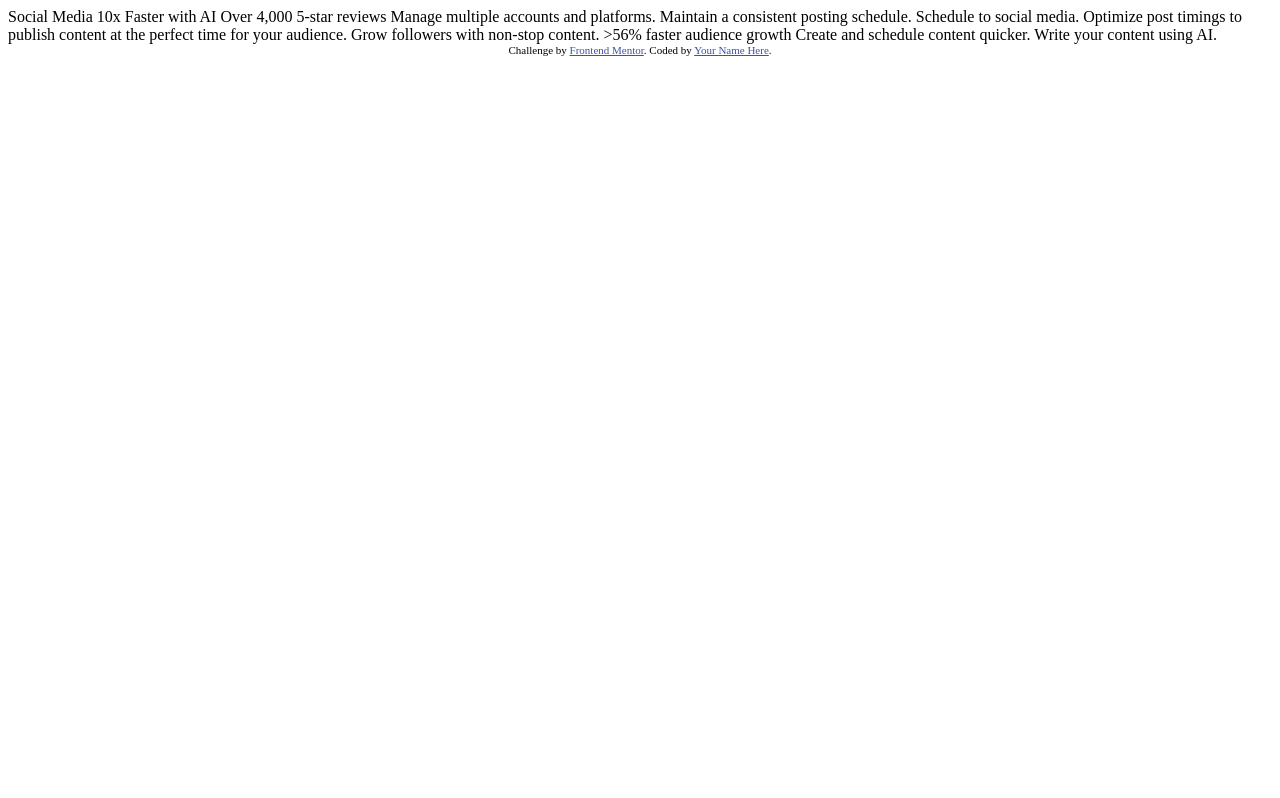
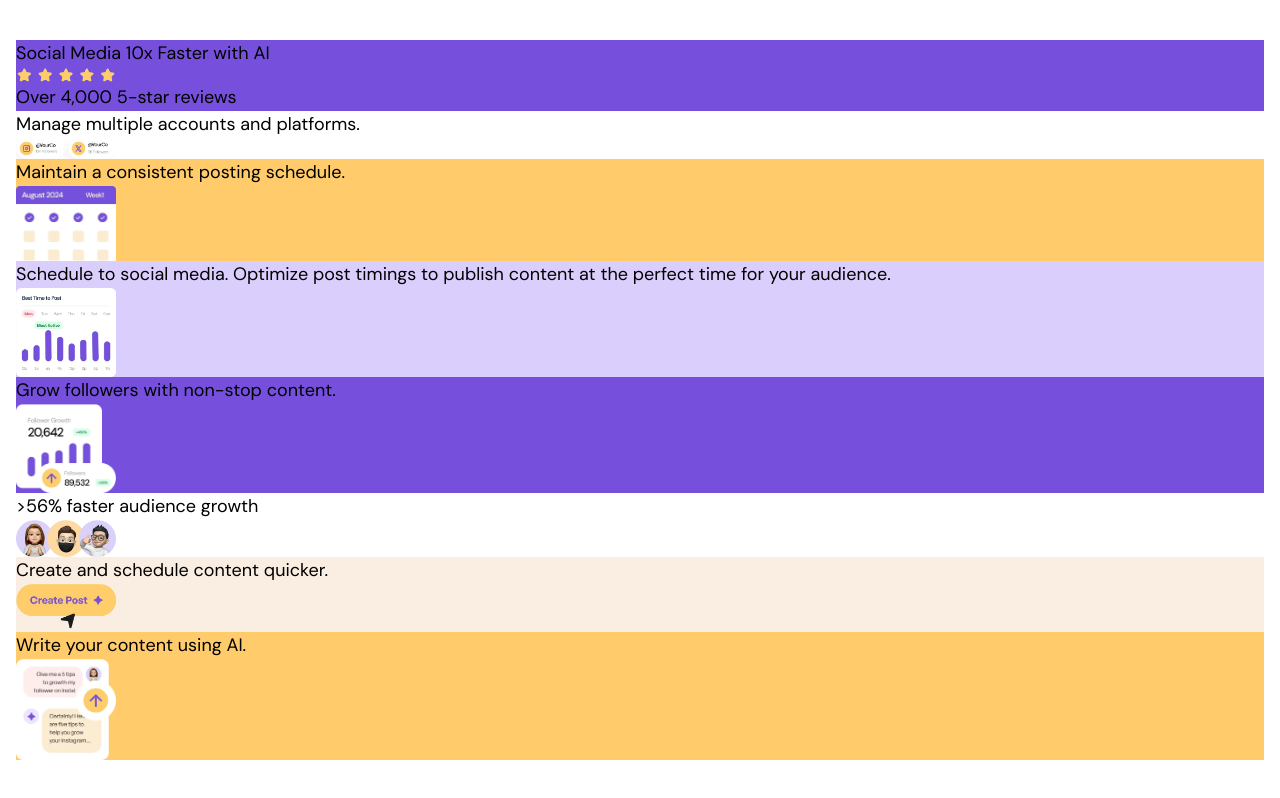
Before and after one commit to alberthgrande/bento-grid-main, a plain HTML site: page index.html in a window 1280 px wide. Drawn offline with Linux system fonts and the light colour scheme.

Commit message:
Initial update

```diff
--- /dev/null
+++ b/css/reset.css
@@ -0,0 +1,63 @@
+/*
+  1. Use a more-intuitive box-sizing model.
+*/
+*,
+*::before,
+*::after {
+  box-sizing: border-box;
+}
+/*
+  2. Remove default margin
+*/
+* {
+  margin: 0;
+  padding: 0;
+}
+/*
+  3. Allow percentage-based heights in the application
+*/
+html,
+body {
+  height: 100%;
+}
+/*
+  Typographic tweaks!
+  4. Add accessible line-height
+  5. Improve text rendering
+*/
+body {
+  line-height: 1.5;
+  -webkit-font-smoothing: antialiased;
+}
+/*
+  6. Improve media defaults
+*/
+img,
+picture,
+video,
+canvas,
+svg {
+  display: block;
+  max-width: 100%;
+}
+/*
+  7. Remove built-in form typography styles
+*/
+input,
+button,
+textarea,
+select {
+  font: inherit;
+}
+/*
+  8. Avoid text overflows
+*/
+p,
+h1,
+h2,
+h3,
+h4,
+h5,
+h6 {
+  overflow-wrap: break-word;
+}
--- /dev/null
+++ b/css/style.css
@@ -0,0 +1,77 @@
+@import url(reset.css);
+:root {
+  /* colors */
+
+  --color-Purple-100: hsl(254, 88%, 90%);
+  --color-Purple-500: hsl(256, 67%, 59%);
+
+  --color-Yellow-100: hsl(31, 66%, 93%);
+  --color-Yellow-500: hsl(39, 100%, 71%);
+
+  --color-White: hsl(0, 0%, 100%);
+  --color-Black: hsl(0, 0%, 7%);
+}
+@font-face {
+  font-family: "DM Sans";
+  src: url("../assets/fonts/DMSans-VariableFont_opsz,wght.ttf")
+    format("truetype");
+  font-weight: normal;
+  font-style: normal;
+}
+
+@font-face {
+  font-family: "DM Sans";
+  src: url("../assets/fonts/DMSans-Italic-VariableFont_opsz,wght.ttf")
+    format("truetype");
+  font-weight: normal;
+  font-style: italic;
+}
+
+body {
+  /* background-color: var(--clr-neutral-Light-grayish-blue);
+  font-size: var(--fs-body-copy);
+  font-family: var(--font-family); */
+  font-family: "DM Sans", sans-serif;
+  font-style: normal;
+}
+.grid-container {
+  display: flex;
+  flex-direction: column;
+  justify-content: center;
+  align-items: center;
+  margin: 0 1rem;
+  font-size: 1.125rem;
+
+  min-height: 100vh;
+}
+img {
+  height: auto;
+  width: 100px;
+}
+section {
+  width: 100%;
+}
+.grid-container_item1 {
+  background: var(--color-Purple-500);
+}
+.grid-container_item2 {
+  background: var(--color-White);
+}
+.grid-container_item3 {
+  background: var(--color-Yellow-500);
+}
+.grid-container_item4 {
+  background: var(--color-Purple-100);
+}
+.grid-container_item5 {
+  background: var(--color-Purple-500);
+}
+.grid-container_item6 {
+  background: var(--color-White);
+}
+.grid-container_item7 {
+  background: var(--color-Yellow-100);
+}
+.grid-container_item8 {
+  background: var(--color-Yellow-500);
+}
--- a/index.html
+++ b/index.html
@@ -1,42 +1,79 @@
 <!DOCTYPE html>
 <html lang="en">
-<head>
-  <meta charset="UTF-8">
-  <meta name="viewport" content="width=device-width, initial-scale=1.0"> <!-- displays site properly based on user's device -->
+  <head>
+    <meta charset="UTF-8" />
+    <meta name="viewport" content="width=device-width, initial-scale=1.0" />
+    <!-- displays site properly based on user's device -->
 
-  <link rel="icon" type="image/png" sizes="32x32" href="./assets/images/favicon-32x32.png">
+    <link
+      rel="icon"
+      type="image/png"
+      sizes="32x32"
+      href="./assets/images/favicon-32x32.png"
+    />
 
-  <title>Frontend Mentor | Bento grid</title>
+    <!-- css -->
+    <link rel="stylesheet" href="./css/style.css" />
+    <title>Frontend Mentor | Bento grid</title>
+  </head>
+  <body>
+    <main class="grid-container">
+      <section class="grid-container_item1">
+        <p>Social Media <span>10x</span> Faster with AI</p>
+        <img src="./assets/images/illustration-five-stars.webp" alt="" />
+        <p>Over 4,000 5-star reviews</p>
+      </section>
 
-  <!-- Feel free to remove these styles or customise in your own stylesheet 👍 -->
-  <style>
-    .attribution { font-size: 11px; text-align: center; }
-    .attribution a { color: hsl(228, 45%, 44%); }
-  </style>
-</head>
-<body>
+      <section class="grid-container_item2">
+        <p>Manage multiple accounts and platforms.</p>
+        <img
+          src="./assets/images/illustration-multiple-platforms.webp"
+          alt=""
+        />
+      </section>
 
-  Social Media 10x Faster with AI
-  Over 4,000 5-star reviews
+      <section class="grid-container_item3">
+        <p>Maintain a consistent posting schedule.</p>
+        <img
+          src="./assets/images/illustration-consistent-schedule.webp"
+          alt=""
+        />
+      </section>
 
-  Manage multiple accounts and platforms.
+      <section class="grid-container_item4">
+        <p>
+          Schedule to social media. Optimize post timings to publish content at
+          the perfect time for your audience.
+        </p>
+        <img src="./assets/images/illustration-schedule-posts.webp" alt="" />
+      </section>
 
-  Maintain a consistent posting schedule.
+      <section class="grid-container_item5">
+        <p>Grow followers with non-stop content.</p>
+        <img src="./assets/images/illustration-grow-followers.webp" alt="" />
+      </section>
 
-  Schedule to social media.
-  Optimize post timings to publish content at the perfect time for your audience.
+      <section class="grid-container_item6">
+        <p>>56% faster audience growth</p>
+        <img src="./assets/images/illustration-audience-growth.webp" alt="" />
+      </section>
 
-  Grow followers with non-stop content.
+      <section class="grid-container_item7">
+        <p>Create and schedule content quicker.</p>
+        <img
+          src="./assets/images/illustration-create-post.webp"
+          alt="create post"
+        />
+      </section>
+      <section class="grid-container_item8">
+        <p>Write your content using AI.</p>
+        <img src="./assets/images/illustration-ai-content.webp" alt="" />
+      </section>
+    </main>
 
-  >56% faster audience growth
-
-  Create and schedule content quicker.
-
-  Write your content using AI.
-
-  <div class="attribution">
+    <!-- <div class="attribution">
     Challenge by <a href="https://www.frontendmentor.io?ref=challenge">Frontend Mentor</a>.
     Coded by <a href="#">Your Name Here</a>.
-  </div>
-</body>
+  </div> -->
+  </body>
 </html>
```
